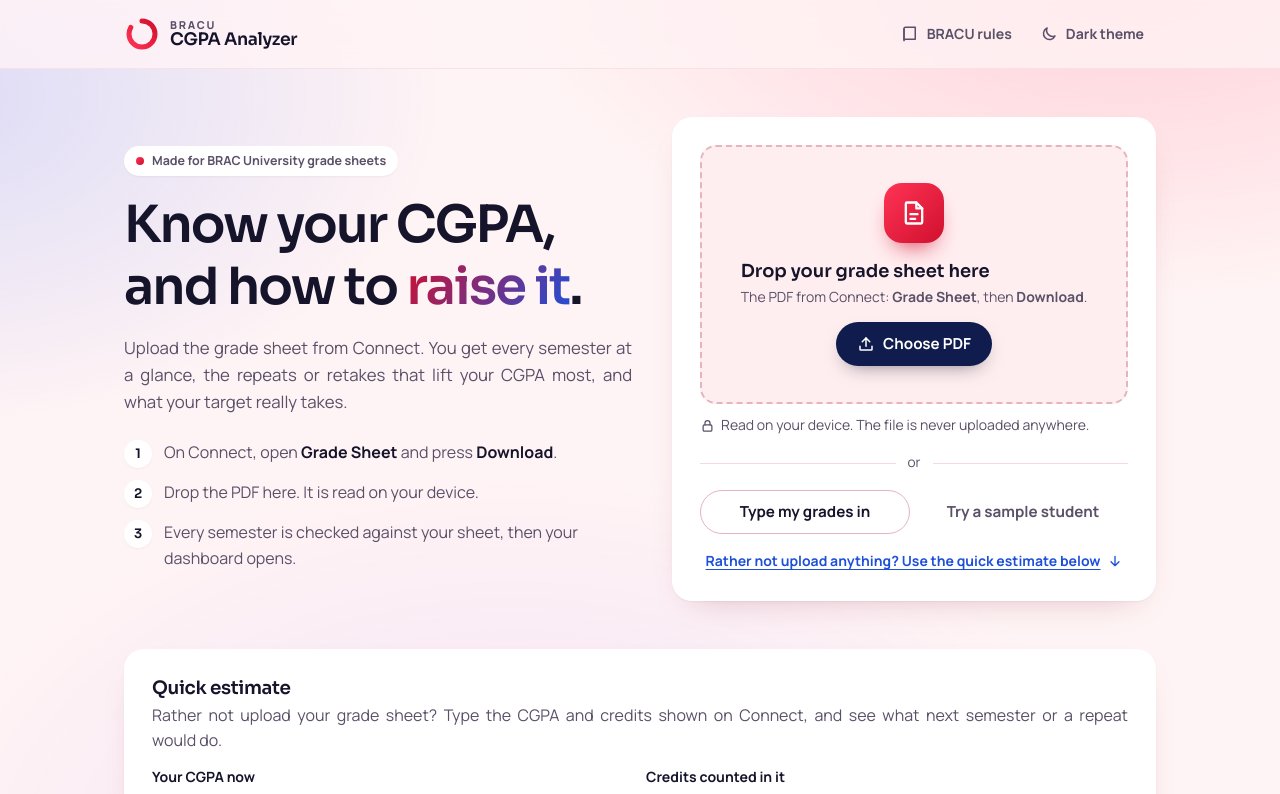
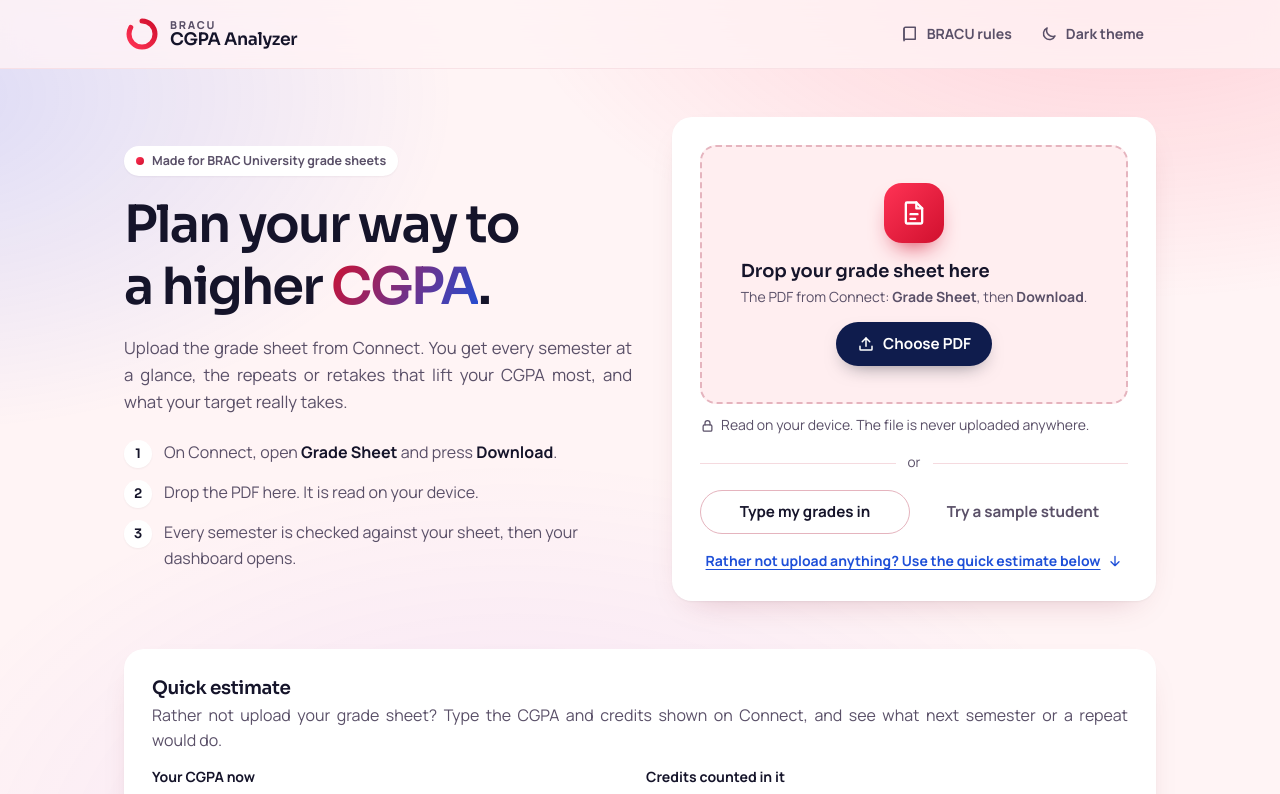
Before and after one commit to FaiazPronoy/BRACU-CGPA-Analyzer, a React (Vite) app: page / in a window 1280 px wide. Shown: the top 794 px of the page. Built offline with nearby package versions, Linux system fonts and the light colour scheme.

Commit message:
Update headline

```diff
--- a/index.html
+++ b/index.html
@@ -5,7 +5,7 @@
     <meta name="viewport" content="width=device-width, initial-scale=1.0" />
     <title>BRACU CGPA Analyzer | Grade Sheet Checker &amp; CGPA Planner</title>
     <meta name="author" content="Faiaz Abrar Zaman Pronoy" />
-    <meta name="description" content="An accurate CGPA calculator for BRACU: upload your grade sheet, see your CGPA, plan how to raise it." />
+    <meta name="description" content="A CGPA planner for BRAC University students: upload your grade sheet and plan your way to a higher CGPA." />
     <meta name="theme-color" content="#FFF4F5" media="(prefers-color-scheme: light)" />
     <meta name="theme-color" content="#0C0A16" media="(prefers-color-scheme: dark)" />
     <link rel="icon" href="./favicon.svg" type="image/svg+xml" />
--- a/package.json
+++ b/package.json
@@ -3,7 +3,7 @@
   "private": true,
   "version": "1.0.0",
   "type": "module",
-  "description": "An accurate CGPA calculator for BRACU: upload your grade sheet, see your CGPA, plan how to raise it.",
+  "description": "A CGPA planner for BRAC University students: upload your grade sheet and plan your way to a higher CGPA.",
   "scripts": {
     "dev": "vite",
     "build": "tsc --noEmit && vite build",
--- a/src/pages/Home.tsx
+++ b/src/pages/Home.tsx
@@ -23,7 +23,7 @@
       <section className="landing-hero">
         <div className="landing-copy">
           <p className="eyebrow">Made for BRAC University grade sheets</p>
-          <h1>Know your CGPA, and how to <span className="accent">raise&nbsp;it</span>.</h1>
+          <h1>Plan your way to a higher <span className="accent">CGPA</span>.</h1>
           <p className="lead">Upload the grade sheet from Connect. You get every semester at a glance, the repeats or retakes that lift your CGPA most, and what your target really takes.</p>
           <ol className="steps">
             <li><b>1</b><span>On Connect, open <em>Grade Sheet</em> and press <em>Download</em>.</span></li>
```
